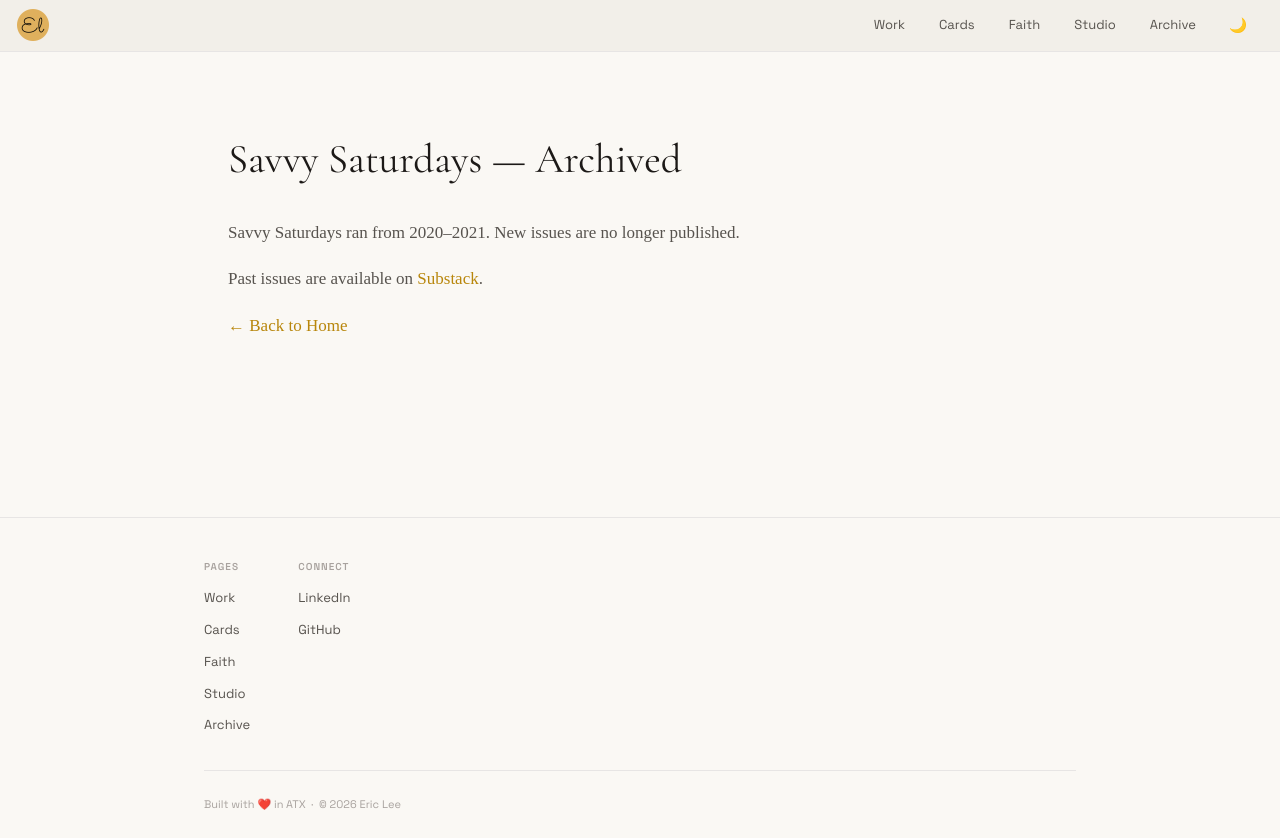
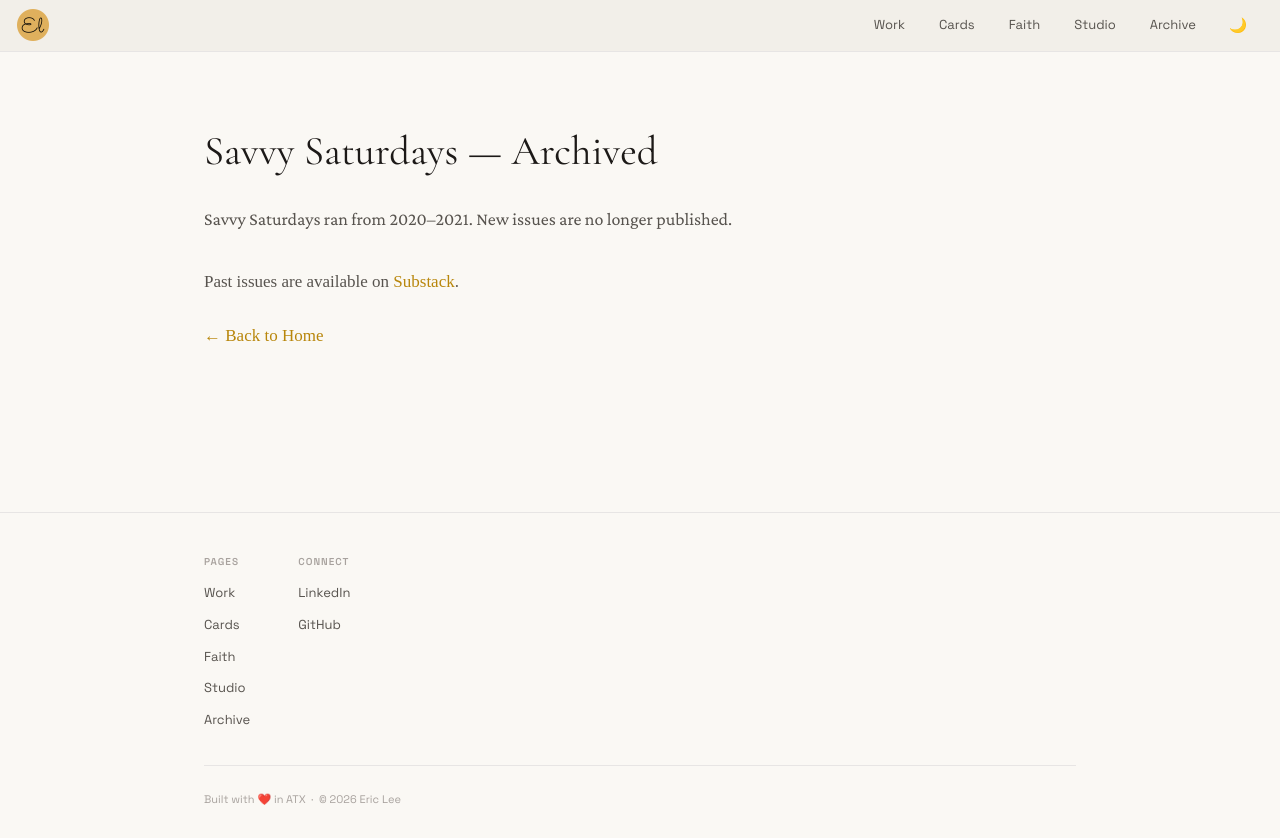
Before and after one commit to theCreedo/ericjmlee-next, a Next.js app: page /newsletter in a window 1280 px wide. Built offline with nearby package versions, Linux system fonts and the light colour scheme.

Commit message:
chore(newsletter): migrate to current design system and fix logo accent bleed
- Replace utilStyles with domain.module.css .page wrapper
- Remove legacy newsletter prop from Layout
- Suppress accent color and hover underline on logo strip links

```diff
--- a/pages/newsletter/index.js
+++ b/pages/newsletter/index.js
@@ -1,21 +1,23 @@
 import Head from 'next/head'
-import Link from "next/link"
+import Link from 'next/link'
 import Layout, { siteTitle } from '../../components/layout'
-import utilStyles from '../../styles/utils.module.css'
+import styles from '../../styles/domain.module.css'
 
 export default function Newsletter() {
   return (
-        <Layout newsletter canonicalPath="/newsletter">
+    <Layout canonicalPath="/newsletter">
       <Head>
         <title>{`Newsletter | ${siteTitle}`}</title>
         <meta name="description" content="Savvy Saturdays — archived newsletter by Eric Lee, 2020–2021." />
       </Head>
-            <section className={`${utilStyles.divContainer} ${utilStyles.padding1px}`}>
+      <div className={styles.page}>
         <h1>Savvy Saturdays — Archived</h1>
-                <p>Savvy Saturdays ran from 2020–2021. New issues are no longer published.</p>
-                <p>Past issues are available on <a href="https://ericlee.substack.com/archive">Substack</a>.</p>
-                <Link href='/'>← Back to Home</Link>
-            </section>
+        <p className={styles.lead}>Savvy Saturdays ran from 2020–2021. New issues are no longer published.</p>
+        <p>Past issues are available on <a href="https://ericlee.substack.com/archive" target="_blank" rel="noopener noreferrer">Substack</a>.</p>
+        <p style={{ marginTop: 'var(--space-6, 24px)' }}>
+          <Link href="/">← Back to Home</Link>
+        </p>
+      </div>
     </Layout>
   )
 }
--- a/styles/domain.module.css
+++ b/styles/domain.module.css
@@ -189,10 +189,13 @@
   width: 120px;
   opacity: 0.55;
   transition: opacity var(--t-fast);
+  color: inherit;
+  border-bottom: none;
 }
 
 .logoWrapper:hover {
   opacity: 1;
+  border-bottom: none;
 }
 
 .logoImg {
```
Lines whose indentation alone changed are shown as unchanged.
